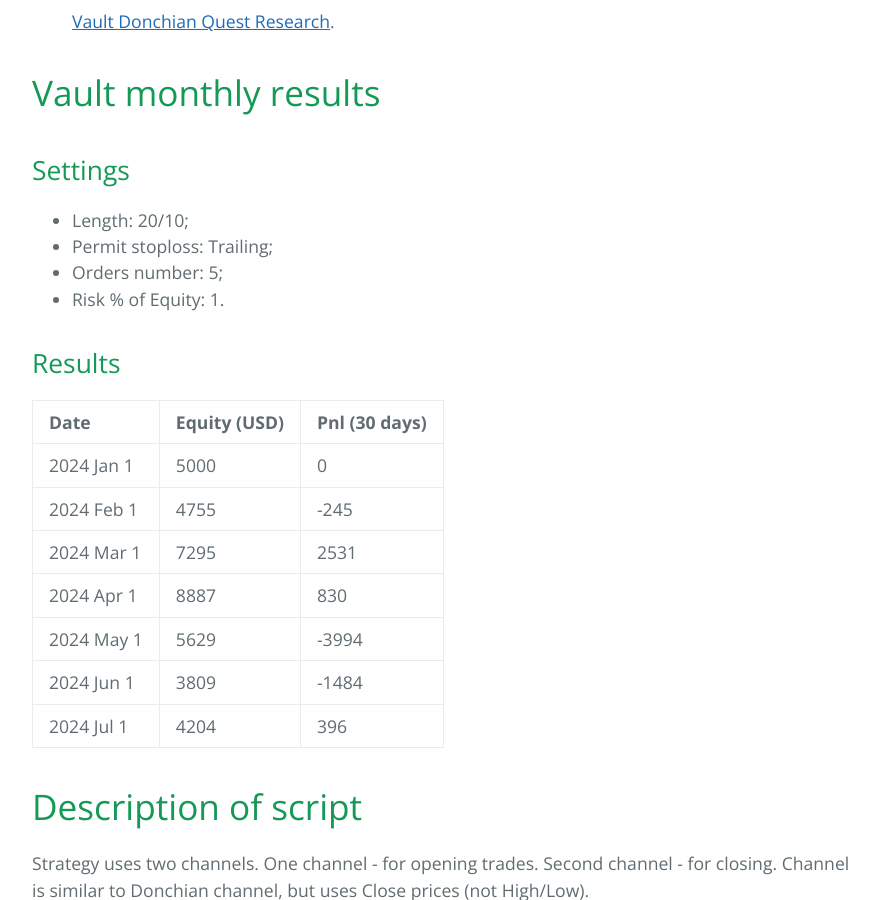
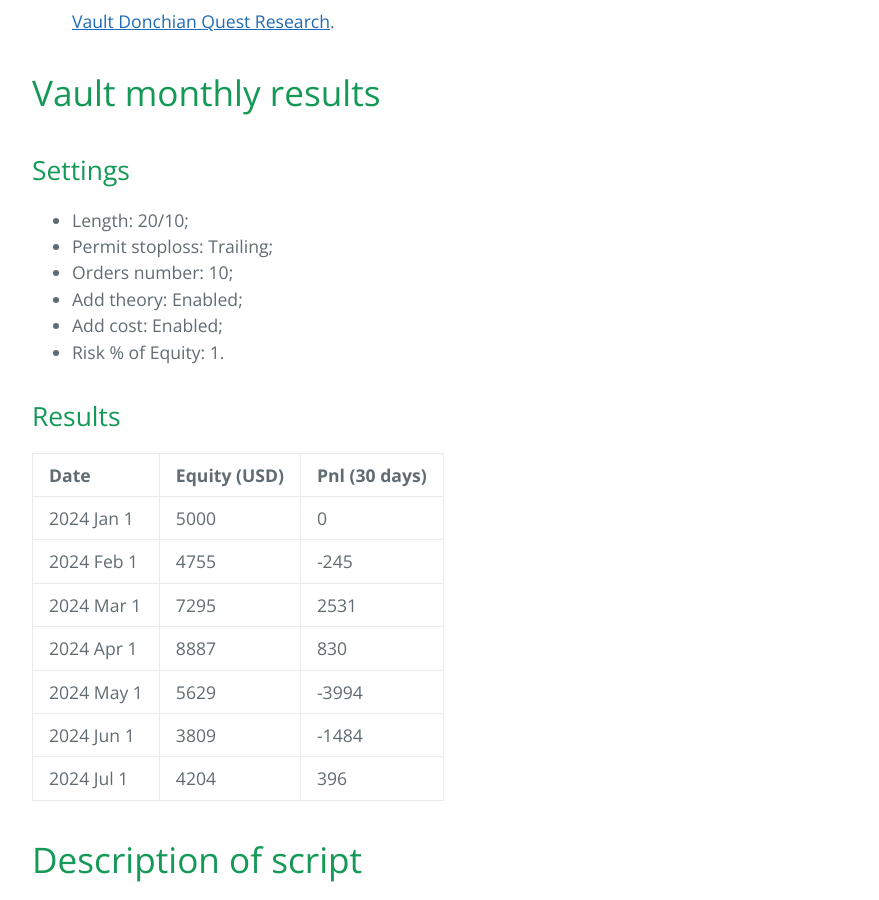
Before and after one commit to sergeyen7/sergeyen7.github.io, a Jekyll site: the page built from index.md, in a window 1280 px wide and 900 px high, scrolled down 3241 px. Shown: the whole window, without its empty margins (192-1071 px from the left). Built offline with Jekyll 4.4.1, drawn with Linux system fonts in a browser that asks for light colours; nearby versions of some CDN libraries.

Commit message:
Update index.md

```diff
--- a/index.md
+++ b/index.md
@@ -82,7 +82,9 @@ It's open-source Pine script V5.
 ## Settings
 * Length: 20/10;
 * Permit stoploss: Trailing;
-* Orders number: 5;
+* Orders number: 10;
+* Add theory: Enabled;
+* Add cost: Enabled;
 * Risk % of Equity: 1.
 
 ## Results
```
